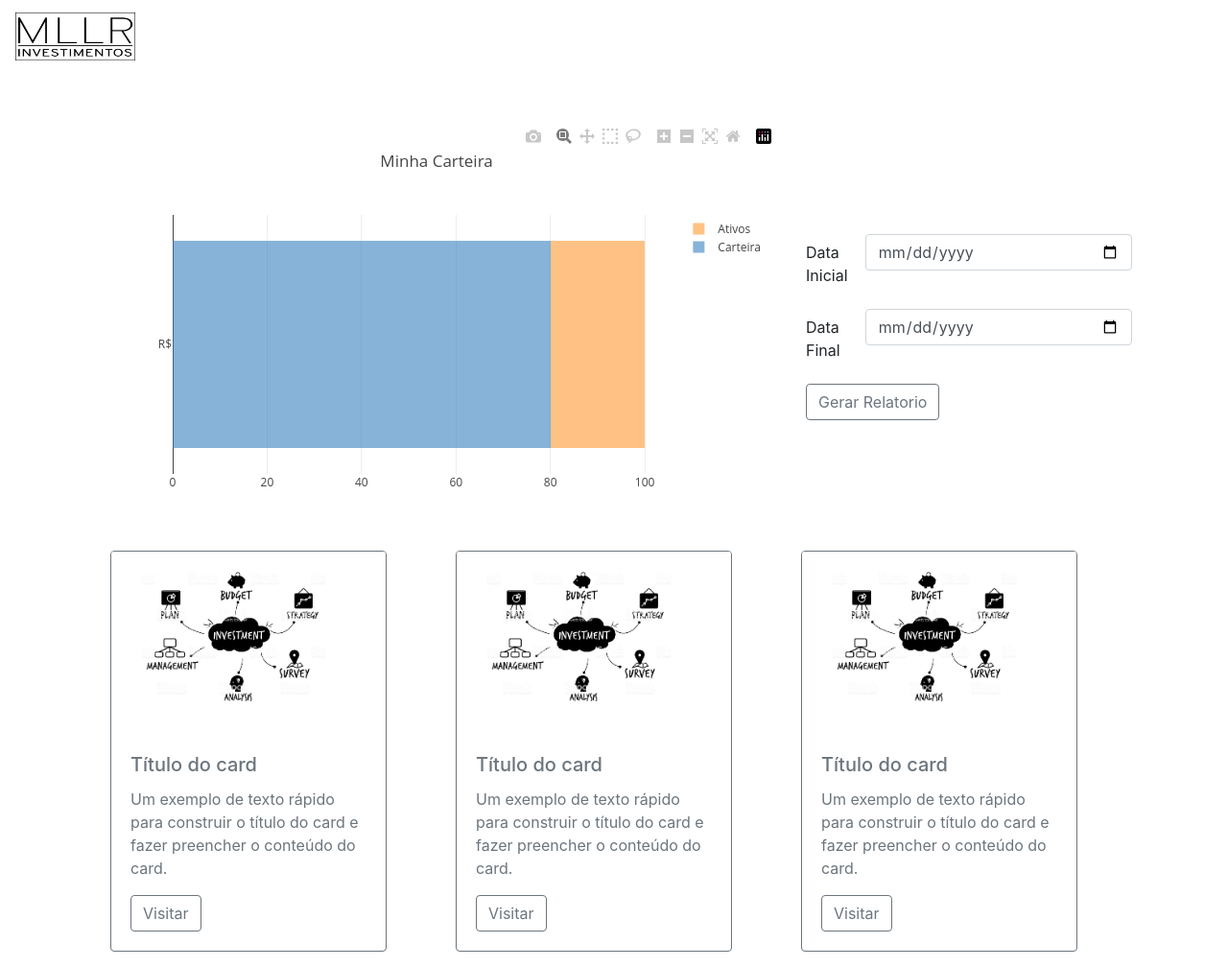
After one commit to lambda-limbo/invest, a PHP site: template app/_layouts/wallet.twig in a window 1280 px wide. The commit adds this page. Shown: the whole page at 96% size. Run offline with PHP 8.4, Linux system fonts and the light colour scheme; the template is opened without the code that fills it, so the values that code supplies are empty; some libraries are stand-ins or nearby versions.

Commit message:
Adding internal system pages
Signed-off-by: Marcos A <marcosanjos@alunos.utfpr.edu.br>

```diff
--- /dev/null
+++ b/app/_layouts/default_internal.twig
@@ -0,0 +1,47 @@
+<!DOCTYPE html>
+<html lang="pt-br">
+    <head>
+        <title>Invest</title>
+        <meta charset="utf-8">
+        <meta content="width=device-width, initial-scale=1, shrink-to-fit=no" name="viewport">
+        <base href="{{ base_url }}">
+
+        <link href="assets/img/logo/favicon.ico" rel="shortcut icon" type="image/x-icon">
+        <link href="assets/css/theme.css" rel="stylesheet">
+        <link href="assets/css/all.min.css" rel="stylesheet">
+        <link href="assets/css/bootstrap.min.css" rel="stylesheet">
+    </head>
+    <body class="">
+        <nav class="navbar navbar-expand-md navbar-light">
+            <a class="navbar-brand" href=""><img height="50" src="assets/img/logo/mllr.png" width="125"></a>
+            <!-- Toggler Button -->
+            <button class="navbar-toggler" data-target="#collapsibleNavbar" data-toggle="collapse" type="button">
+                <span class="navbar-toggler-icon"></span>
+            </button>
+            <!-- Navbar links -->
+            <div class="collapse navbar-collapse" id="collapsibleNavbar">
+                <ul class="navbar-nav ml-auto navbar-nav">
+                    {% for item, url in navigation_internal %}
+                        <li class="nav-item">
+                            <a href="{{ base_url }}internal{{ url }}" class="nav-link">{{ item }}</a>
+                        </li>
+                    {% endfor %}
+                </ul>
+            </div>
+        </nav>
+
+        <section class="container  mt-5">
+            {% block content %}
+                <h1>teste</h1>
+            {% endblock %}
+        </section>
+
+
+        <script defer src="assets/js/jquery.min.js"></script>
+        <script defer src="assets/js/bootstrap.bundle.min.js"></script>
+        <script src="https://cdn.plot.ly/plotly-latest.min.js"></script>
+        <script src="https://cdnjs.cloudflare.com/ajax/libs/numeric/1.2.6/numeric.min.js"></script>
+        {% block scripts %}
+        {% endblock %}
+    </body>
+</html>
--- /dev/null
+++ b/app/_layouts/wallet.twig
@@ -0,0 +1,107 @@
+{% extends "default_internal.twig" %}
+
+{% block content %}
+    <div class="container-fluid">
+        <div class="row align-items-center">
+            <div class="col-sm-8">
+                <div id="myDiv"><!-- Plotly chart will be drawn inside this DIV --></div>
+            </div>
+            <div class="col-sm-4">
+                <form>
+                    <div class="form-group row">
+                        <label class="col-sm-2 col-form-label" for="inputEmail3">Data Inicial</label>
+                        <div class="col-sm-10">
+                            <input class="form-control" id="inputEmail3" placeholder="Data Inicial" type="Date">
+                        </div>
+                    </div>
+                    <div class="form-group row">
+                        <label class="col-sm-2 col-form-label" for="inputPassword3">Data Final</label>
+                        <div class="col-sm-10">
+                            <input class="form-control" id="inputPassword3" placeholder="Data Final" type="Date">
+                        </div>
+                    </div>
+
+                    <div class="form-group row">
+                        <div class="col-sm-10">
+                            <button class="btn btn-outline-secondary" type="submit">Gerar Relatorio</button>
+                        </div>
+                    </form>
+                </div>
+            </div>
+        </div>
+
+
+        <div class="container">
+            <div class="row align-items-start">
+                <div class="col">
+                    <div class="card border-secondary mb-3" style="width: 18rem;">
+                        <img alt="Imagem de capa do card" class="card-img-top" src="assets/img/contato.png">
+                        <div class="card-body text-secondary">
+                            <h5 class="card-title">Título do card</h5>
+                            <p class="card-text">Um exemplo de texto rápido para construir o título do card e fazer preencher o conteúdo do card.</p>
+                            <a class="btn btn-outline-secondary" href="#">Visitar</a>
+                        </div>
+                    </div>
+                </div>
+               <div class="col">
+                    <div class="card border-secondary mb-3" style="width: 18rem;">
+                        <img alt="Imagem de capa do card" class="card-img-top" src="assets/img/contato.png">
+                        <div class="card-body text-secondary">
+                            <h5 class="card-title">Título do card</h5>
+                            <p class="card-text">Um exemplo de texto rápido para construir o título do card e fazer preencher o conteúdo do card.</p>
+                            <a class="btn btn-outline-secondary" href="#">Visitar</a>
+                        </div>
+                    </div>
+                </div>
+                <div class="col">
+                    <div class="card border-secondary mb-3" style="width: 18rem;">
+                        <img alt="Imagem de capa do card" class="card-img-top" src="assets/img/contato.png">
+                        <div class="card-body text-secondary">
+                            <h5 class="card-title">Título do card</h5>
+                            <p class="card-text">Um exemplo de texto rápido para construir o título do card e fazer preencher o conteúdo do card.</p>
+                            <a class="btn btn-outline-secondary" href="#">Visitar</a>
+                        </div>
+                    </div>
+                </div>
+            </div>
+        </div>
+
+
+    {% endblock %}
+
+    {% block scripts %}
+        <script>
+            var trace1 = {
+                x: [80],
+                y: ['R$'],
+                name: 'Carteira',
+                orientation: 'h',
+                marker: {
+                    color: 'rgba(55,128,191,0.6)',
+                    width: 1
+                },
+                type: 'bar'
+            };
+
+            var trace2 = {
+                x: [20],
+                y: ['R$'],
+                name: 'Ativos',
+                orientation: 'h',
+                type: 'bar',
+                marker: {
+                    color: 'rgba(255,153,51,0.6)',
+                    width: 1
+                }
+            };
+
+            var data = [trace1, trace2];
+
+            var layout = {
+                title: 'Minha Carteira',
+                barmode: 'stack'
+            };
+
+            Plotly.newPlot('myDiv', data, layout);
+        </script>
+    {% endblock %}
```
Also changed, not shown: app/_layouts/dashboard.twig (added, +90 -0 lines), app/_layouts/reports.twig (added, +117 -0 lines), app/_layouts/stocks.twig (added, +38 -0 lines), app/bootstrap.php (+34 -0 lines).
